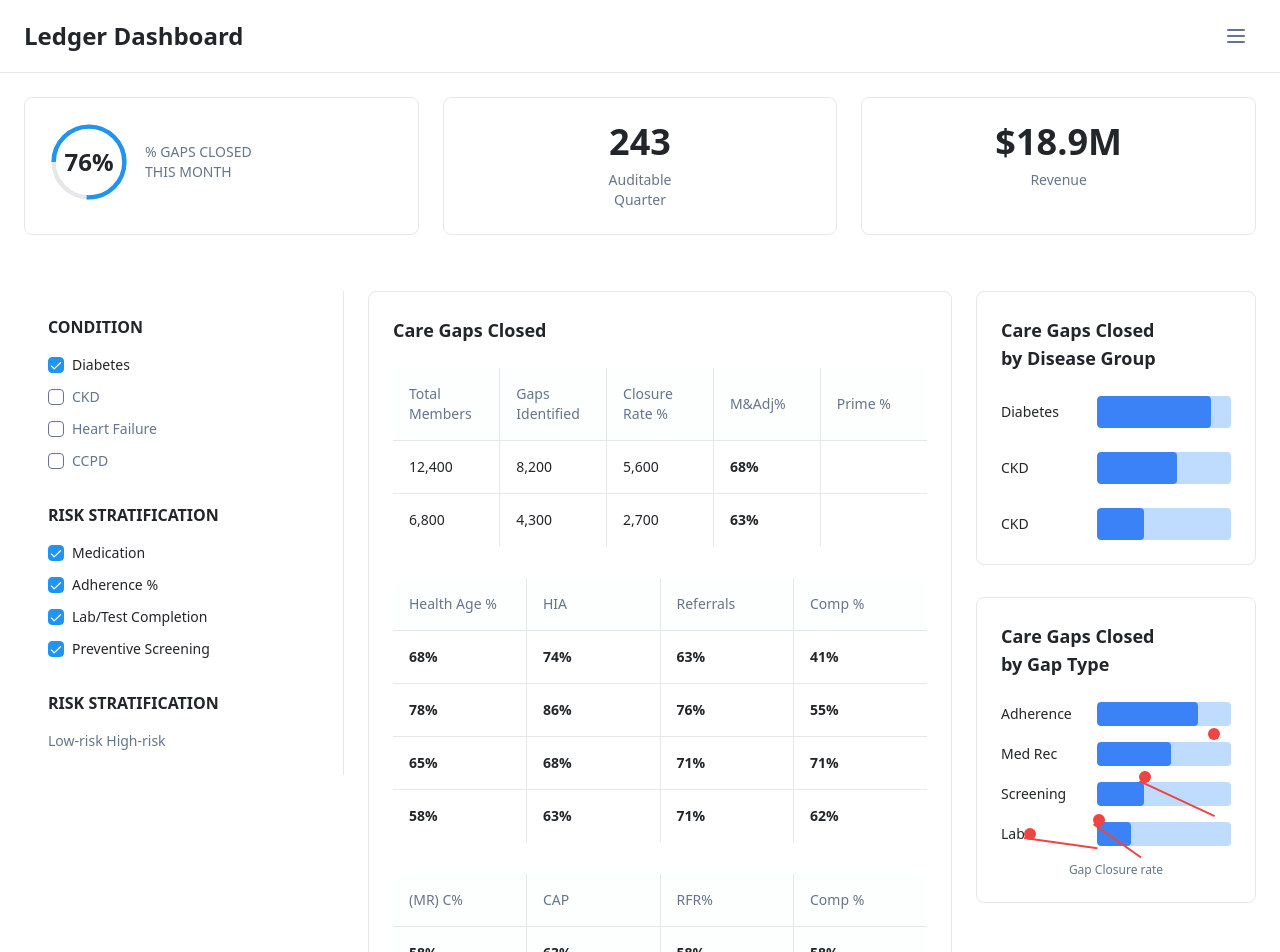
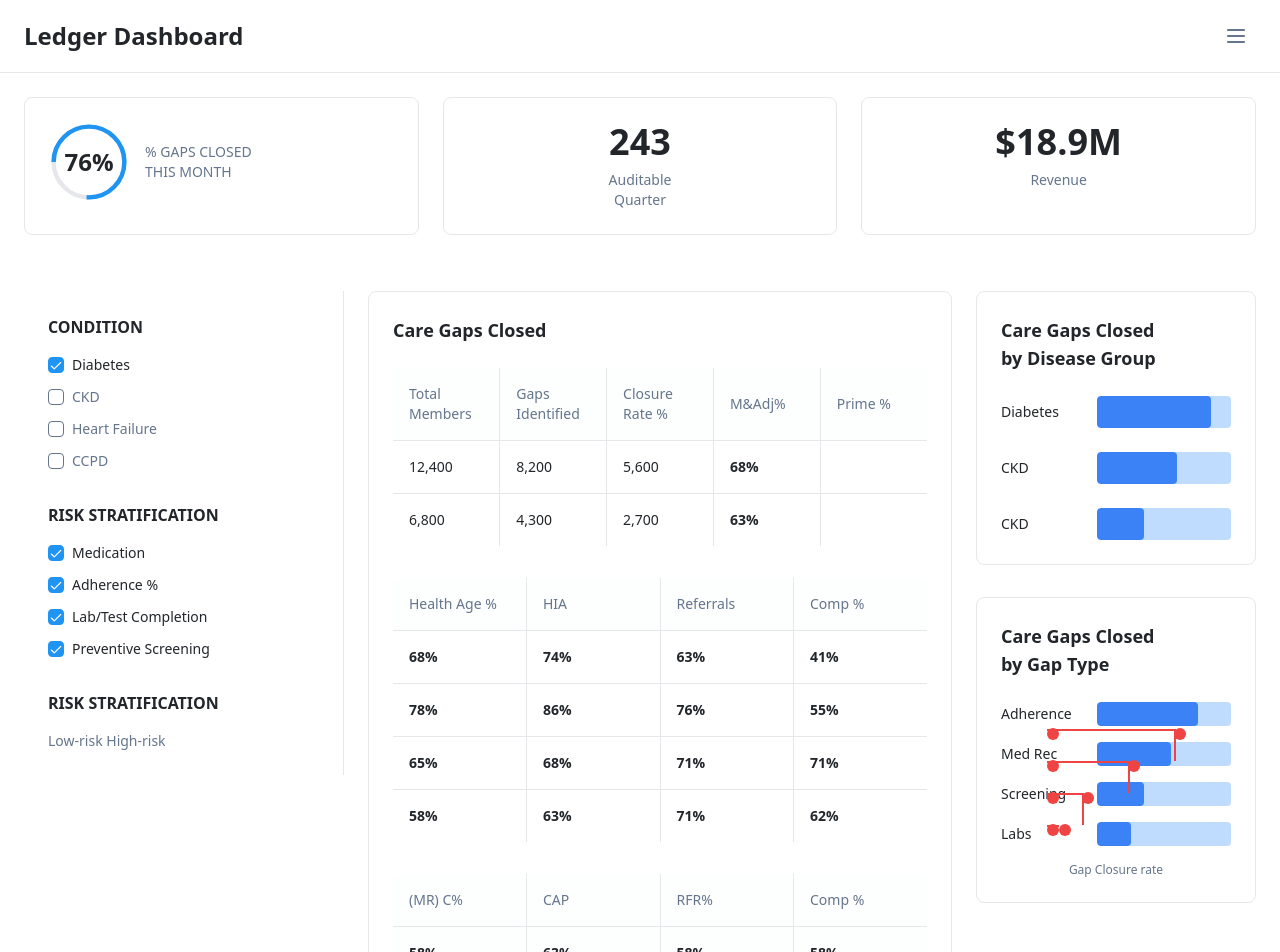
Before and after one commit to andrii913/mirror-app-board, a React (Vite) app: page / in a window 1280 px wide. Shown: the top 952 px of the page. Built offline with nearby package versions, Linux system fonts and the light colour scheme; the HTML template or start-up script is replaced by a standard one.

Commit message:
Adjust line chart positioning

```diff
--- a/src/components/ChartSection.tsx
+++ b/src/components/ChartSection.tsx
@@ -54,40 +54,79 @@ export const ChartSection = () => {
             </div>
           ))}
 
-          {/* Line chart using CSS */}
+          {/* Line chart using CSS - positioned below status bars */}
           <div className="absolute inset-0 w-full h-full pointer-events-none">
-            {/* Data points positioned to align with bars */}
-            <div className="absolute w-3 h-3 bg-red-500 rounded-full animate-scale-in" style={{ left: '10%', bottom: '15%' }} />
-            <div className="absolute w-3 h-3 bg-red-500 rounded-full animate-scale-in" style={{ left: '40%', bottom: '25%' }} />
-            <div className="absolute w-3 h-3 bg-red-500 rounded-full animate-scale-in" style={{ left: '60%', bottom: '55%' }} />
-            <div className="absolute w-3 h-3 bg-red-500 rounded-full animate-scale-in" style={{ left: '90%', bottom: '85%' }} />
+            {/* Data points positioned at start and end of each status bar, slightly below */}
+            <div className="absolute w-3 h-3 bg-red-500 rounded-full animate-scale-in" style={{ left: '20%', top: '10px' }} />
+            <div className="absolute w-3 h-3 bg-red-500 rounded-full animate-scale-in" style={{ left: '75%', top: '10px' }} />
+            <div className="absolute w-3 h-3 bg-red-500 rounded-full animate-scale-in" style={{ left: '20%', top: '42px' }} />
+            <div className="absolute w-3 h-3 bg-red-500 rounded-full animate-scale-in" style={{ left: '55%', top: '42px' }} />
+            <div className="absolute w-3 h-3 bg-red-500 rounded-full animate-scale-in" style={{ left: '20%', top: '74px' }} />
+            <div className="absolute w-3 h-3 bg-red-500 rounded-full animate-scale-in" style={{ left: '35%', top: '74px' }} />
+            <div className="absolute w-3 h-3 bg-red-500 rounded-full animate-scale-in" style={{ left: '20%', top: '106px' }} />
+            <div className="absolute w-3 h-3 bg-red-500 rounded-full animate-scale-in" style={{ left: '25%', top: '106px' }} />
 
             {/* Line segments connecting the points */}
             <div
               className="absolute border-t-2 border-red-500 origin-left animate-fade-in"
               style={{
-                left: '10%',
-                bottom: '15%',
-                width: '32%',
-                transform: 'rotate(8deg) translateY(-1px)'
+                left: '20%',
+                top: '11px',
+                width: '55%',
+                transform: 'rotate(0deg)'
               }}
             />
             <div
               className="absolute border-t-2 border-red-500 origin-left animate-fade-in"
               style={{
-                left: '40%',
-                bottom: '25%',
-                width: '25%',
-                transform: 'rotate(35deg) translateY(-1px)'
+                left: '20%',
+                top: '43px',
+                width: '35%',
+                transform: 'rotate(0deg)'
               }}
             />
             <div
               className="absolute border-t-2 border-red-500 origin-left animate-fade-in"
               style={{
-                left: '60%',
-                bottom: '55%',
-                width: '36%',
-                transform: 'rotate(25deg) translateY(-1px)'
+                left: '20%',
+                top: '75px',
+                width: '15%',
+                transform: 'rotate(0deg)'
+              }}
+            />
+            <div
+              className="absolute border-t-2 border-red-500 origin-left animate-fade-in"
+              style={{
+                left: '20%',
+                top: '107px',
+                width: '5%',
+                transform: 'rotate(0deg)'
+              }}
+            />
+
+            {/* Connecting vertical lines between rows */}
+            <div
+              className="absolute border-l-2 border-red-500 animate-fade-in"
+              style={{
+                left: '75%',
+                top: '11px',
+                height: '32px'
+              }}
+            />
+            <div
+              className="absolute border-l-2 border-red-500 animate-fade-in"
+              style={{
+                left: '55%',
+                top: '43px',
+                height: '32px'
+              }}
+            />
+            <div
+              className="absolute border-l-2 border-red-500 animate-fade-in"
+              style={{
+                left: '35%',
+                top: '75px',
+                height: '32px'
               }}
             />
           </div>
```
